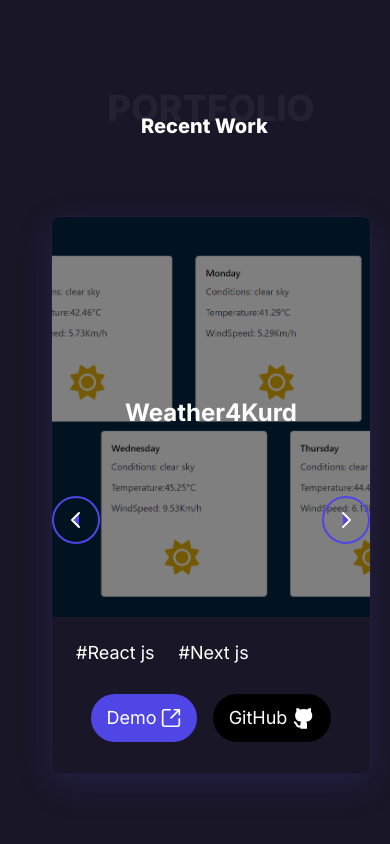
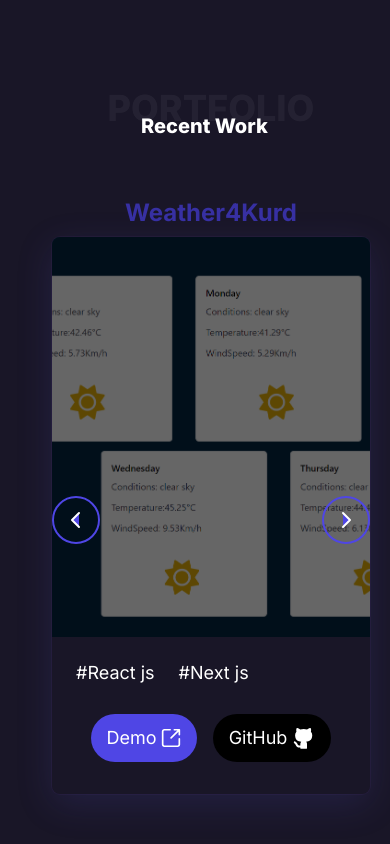
Before and after one commit to YousifQesim/portfolio, a Next.js app: page / in a window 390 px wide. Shown: the part 3640-4484 px from the top of the page. Built offline with nearby package versions, Linux system fonts and the light colour scheme.

Commit message:
project page responsivity check

```diff
--- a/src/components/ProjectCard.js
+++ b/src/components/ProjectCard.js
@@ -7,7 +7,11 @@ const ProjectCard = ({ project }) => {
       whileTap={{ scale: 0.95 }}
       className="w-full md:w-3/4  p-4 hover:cursor-pointer"
     >
+        <div className=" items-center w-full text-center">
+            <h1 className="text-2xl font-bold mb-2   text-indigo-800">{project.title}</h1>
+          </div>
       <div className=" rounded-lg  overflow-hidden h-full bg-ProjectBackground shadow-sm box">
+
         <div className="relative  " style={{ height: "400px" }}>
           <Image
             src={project.image}
@@ -19,14 +23,14 @@ const ProjectCard = ({ project }) => {
             priority={true}
           />
 
-          <div className="absolute inset-0 bg-black bg-opacity-50" />
-          <div className="absolute inset-0 flex flex-col justify-center items-center text-white">
-            <h1 className="text-2xl font-bold mb-2">{project.title}</h1>
-          </div>
+          <div className="absolute inset-0 bg-black bg-opacity-60" />
+
         </div>
         <div className="p-4  ">
+
           <div className="flex flex-col items-start mb-4 gap-y-5">
             <div className="flex  w-full flex-wrap">
+
               {project.technologies.map((technology) => (
                 <span
                   key={technology}
@@ -73,6 +77,7 @@ const ProjectCard = ({ project }) => {
             />
               </a>
             </div>
+
           </div>
         </div>
       </div>
```
